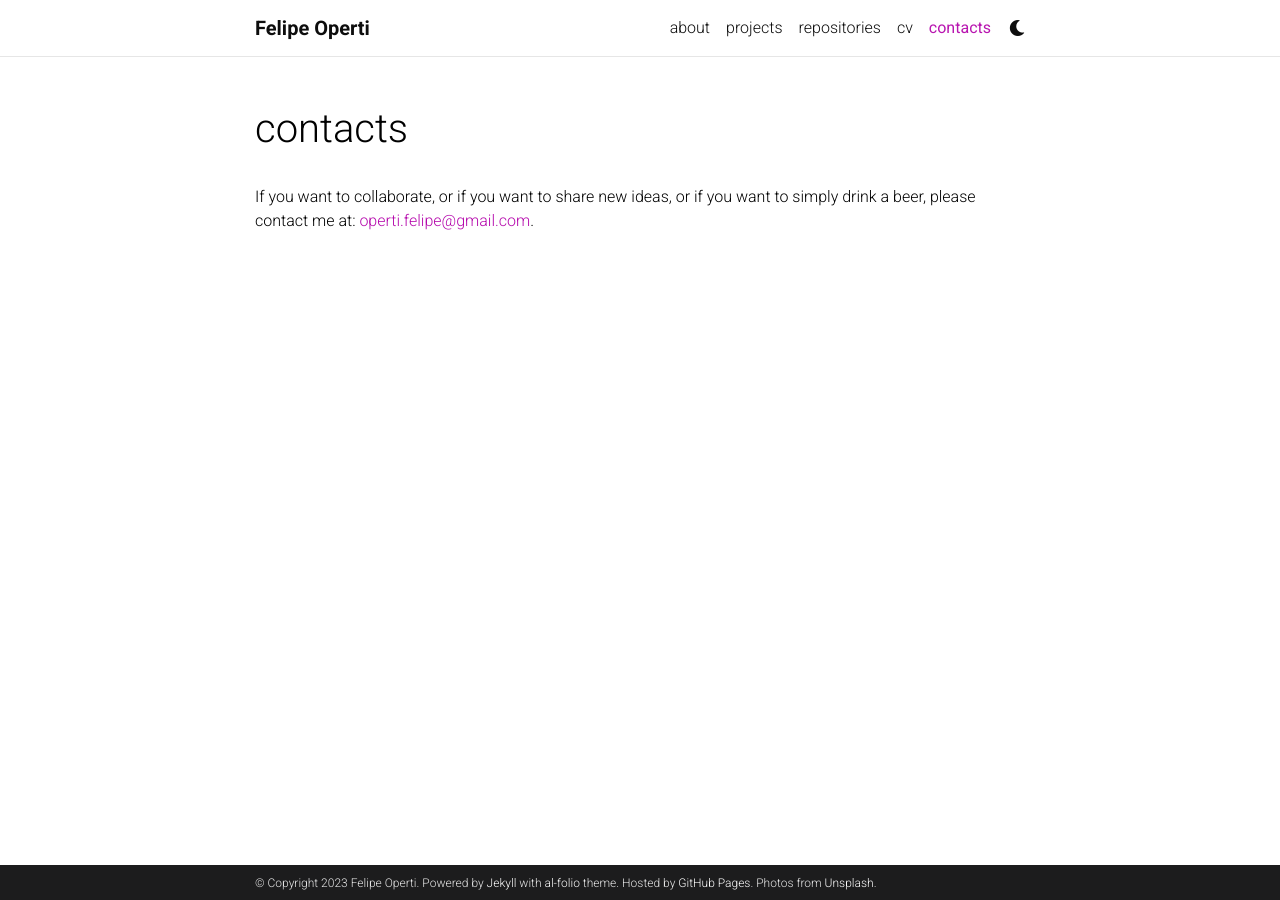
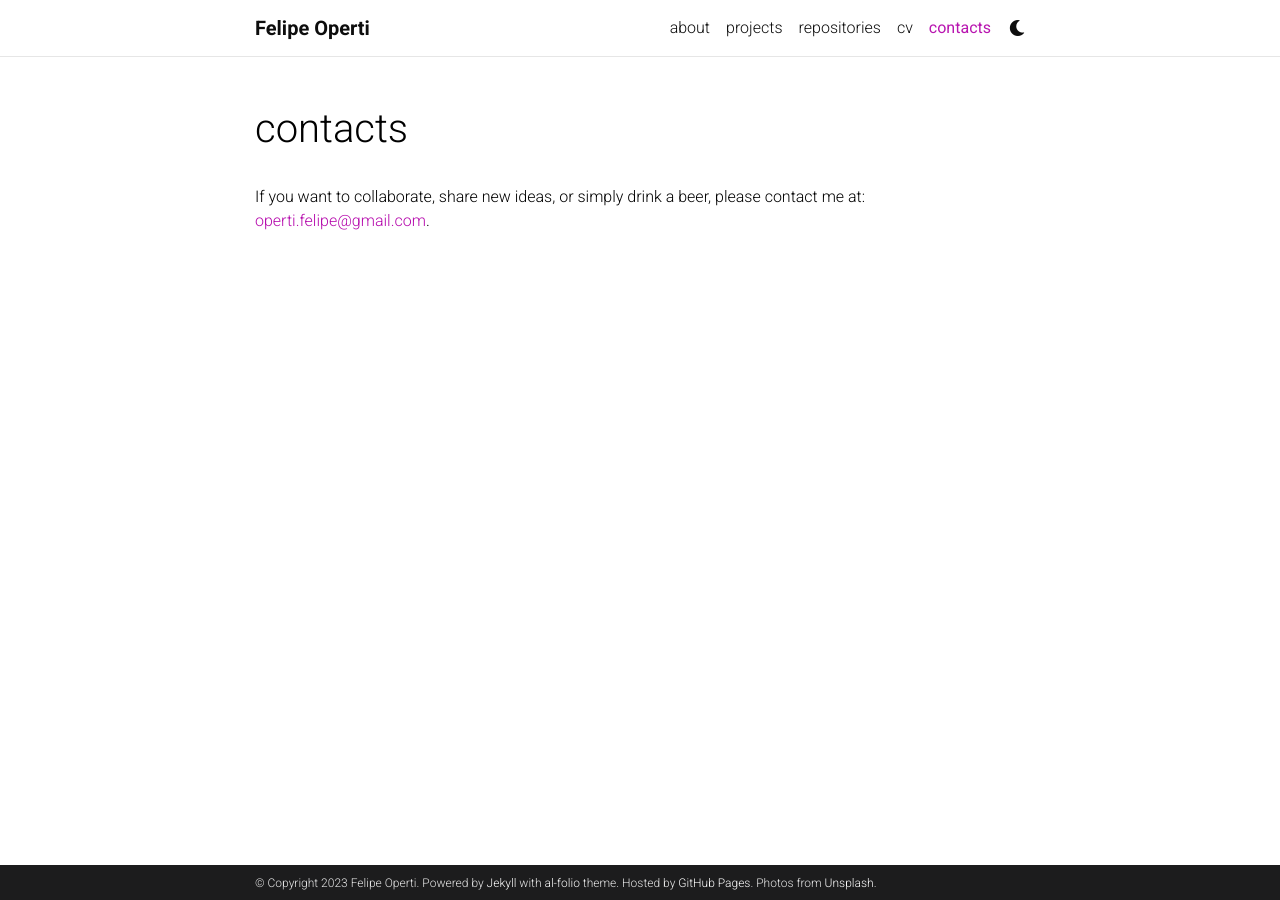
Before and after one commit to opertifelipe/opertifelipe.github.io, a Jekyll site: the page built from _pages/teaching.md, in a window 1280 px wide. Built offline with Jekyll 4.4.1, drawn with Linux system fonts in a browser that asks for light colours; comment, search, counter and statistics services are not loaded; a style sheet for code colours, icons or effects is not loaded.

Commit message:
update contacts

```diff
--- a/_pages/teaching.md
+++ b/_pages/teaching.md
@@ -7,4 +7,4 @@ nav: true
 nav_order: 5
 ---
 
-If you want to collaborate, or if you want to share new ideas, or if you want to simply drink a beer, please contact me at: [operti.felipe@gmail.com](operti.felipe@gmail.com).
+If you want to collaborate, share new ideas, or simply drink a beer, please contact me at: [operti.felipe@gmail.com](operti.felipe@gmail.com).
```
